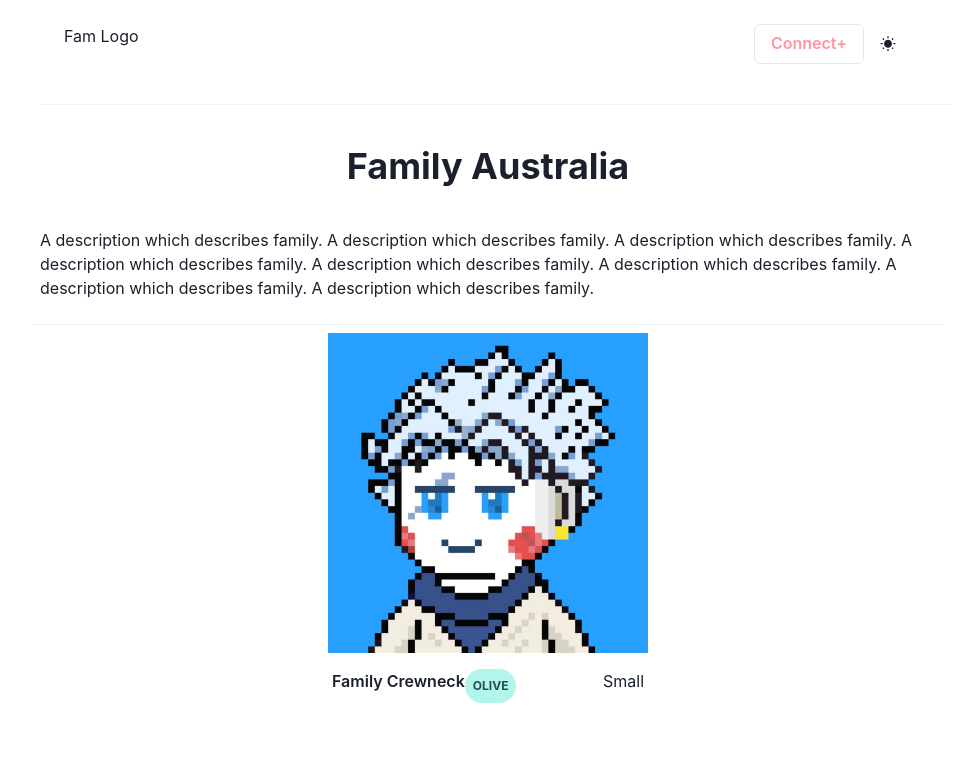
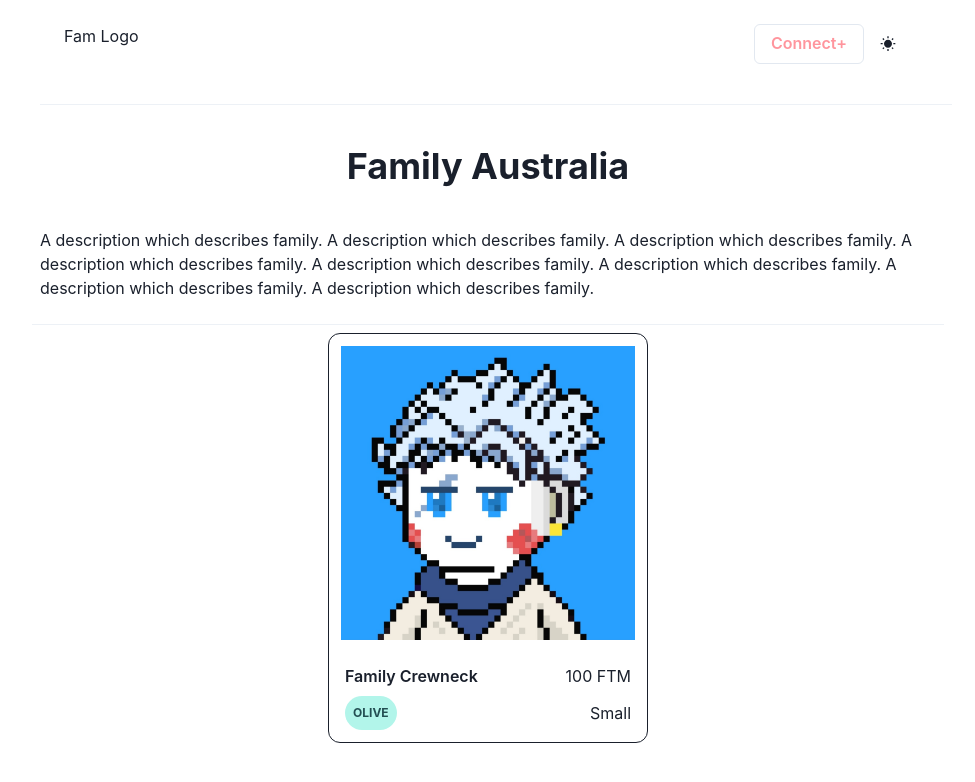
Before and after one commit to poysian9/Fam_Aus, a React (Create React App) app: page / in a window 1280 px wide. Shown: the top 782 px of the page, without its empty margins (152-1127 px from the left). Built offline with nearby package versions, Linux system fonts and the light colour scheme.

Commit message:
Working on Card

```diff
--- a/src/components/Card.js
+++ b/src/components/Card.js
@@ -1,25 +1,36 @@
 import React from 'react';
-import { Box, Image, Badge } from '@chakra-ui/react';
+import { Box, Image, Badge, VStack, Spacer, HStack } from '@chakra-ui/react';
 import chao from './../assets/chao.jpg'
 
 export default function Card() {
     return (
-        <Box maxW="xs">
+        <Box maxW="xs" border='1px' borderRadius='xl' p={3}>
             <a>
                 <Image src={chao}/>
             </a>
 
-            <Box mt={4} mx={1}>
-                <Box fontWeight='semibold' as='h4'float='left'>
+            <VStack mt={6} mx={1} align='initial'>
+                <HStack>
+                    <Box fontWeight='semibold' as='h4'>
                         Family Crewneck
                     </Box>
-                <Box float='right'>
-                    Small
+                    <Spacer/>
+                    <Box >
+                        100 FTM
                     </Box>
-            </Box>
+                </HStack>
+                <HStack>
                     <Badge borderRadius='full' p={2} colorScheme='teal'>
                         Olive
                     </Badge>
+                    <Spacer/>
+                    <Box >
+                        Small
+                    </Box>
+                </HStack>
+
+            </VStack>
+
         </Box>
     )
 }
```
Lines whose indentation alone changed are shown as unchanged.
